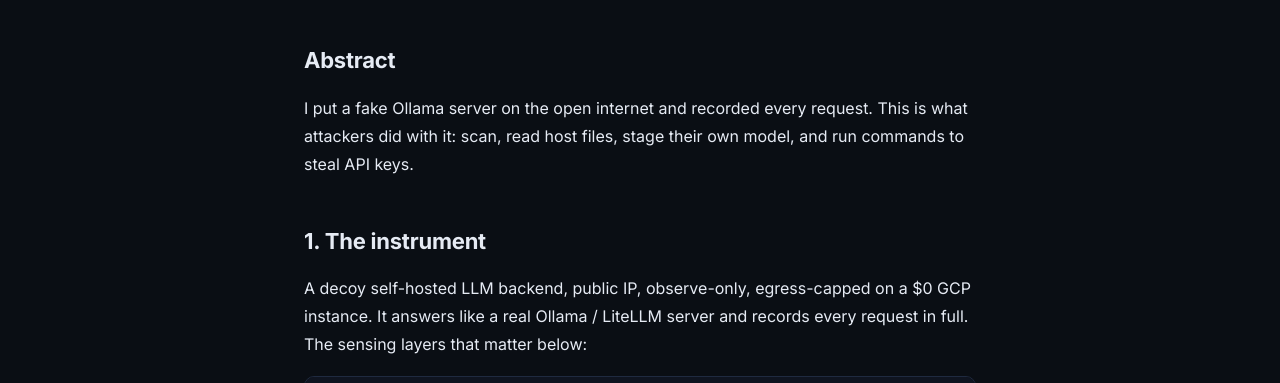
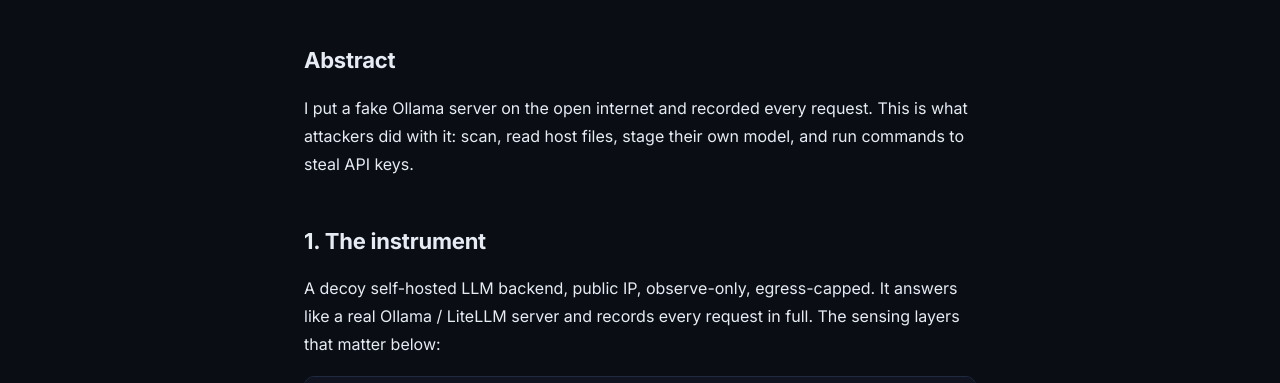
Before and after one commit to shlomishabat/shlomishabat.github.io, a plain HTML site: page articles/ai-honeypot.html in a window 1280 px wide. Shown: the part 342-725 px from the top of the page. Drawn offline with Linux system fonts and the light colour scheme.

Commit message:
Honeypot article: drop hosting detail from instrument
Co-Authored-By: Claude Opus 5.5 (1M context) <noreply@anthropic.com>

```diff
--- a/articles/ai-honeypot.html
+++ b/articles/ai-honeypot.html
@@ -126,7 +126,7 @@
 
   <h2>1. The instrument</h2>
 
-  <p>A decoy self-hosted LLM backend, public IP, observe-only, egress-capped on a $0 GCP instance. It answers like a real Ollama / LiteLLM server and records every request in full. The sensing layers that matter below:</p>
+  <p>A decoy self-hosted LLM backend, public IP, observe-only, egress-capped. It answers like a real Ollama / LiteLLM server and records every request in full. The sensing layers that matter below:</p>
 
   <div class="table-wrap">
     <table class="wide">
```
